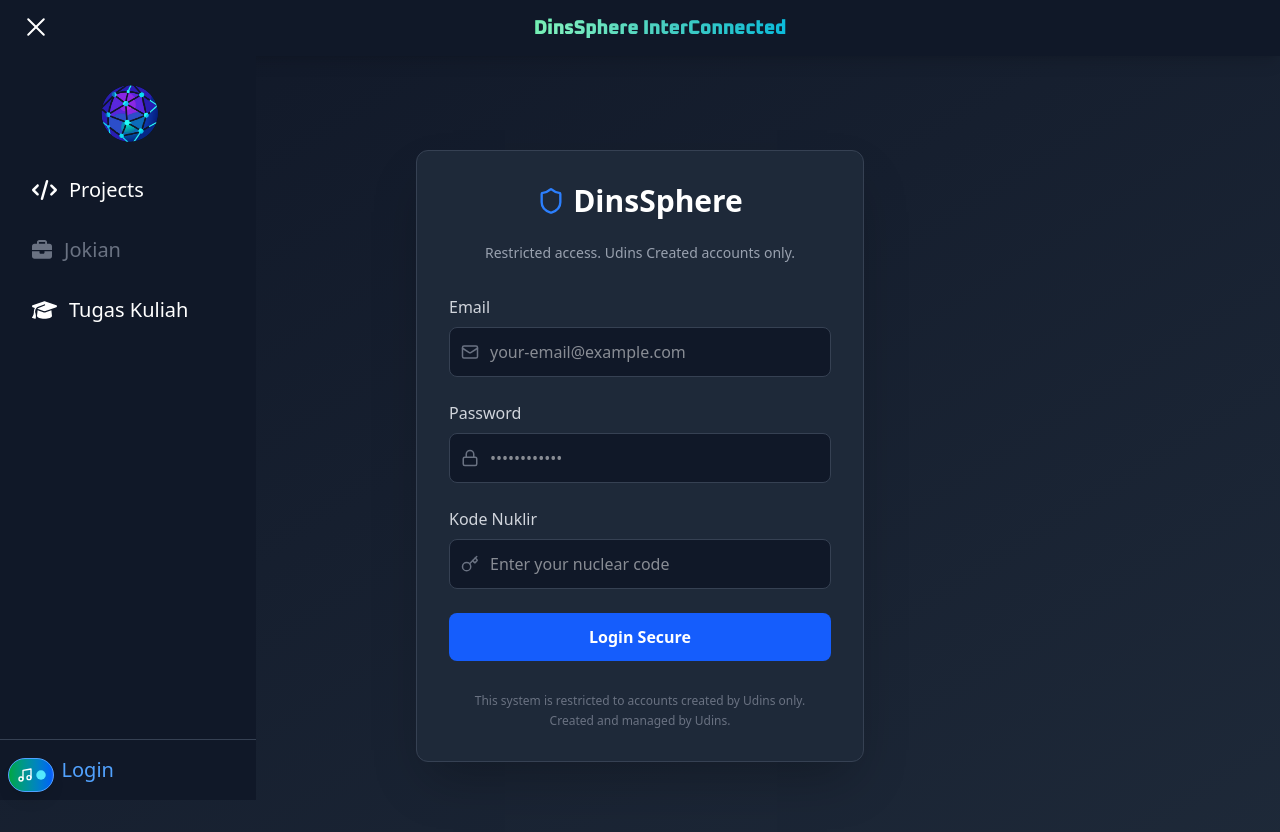
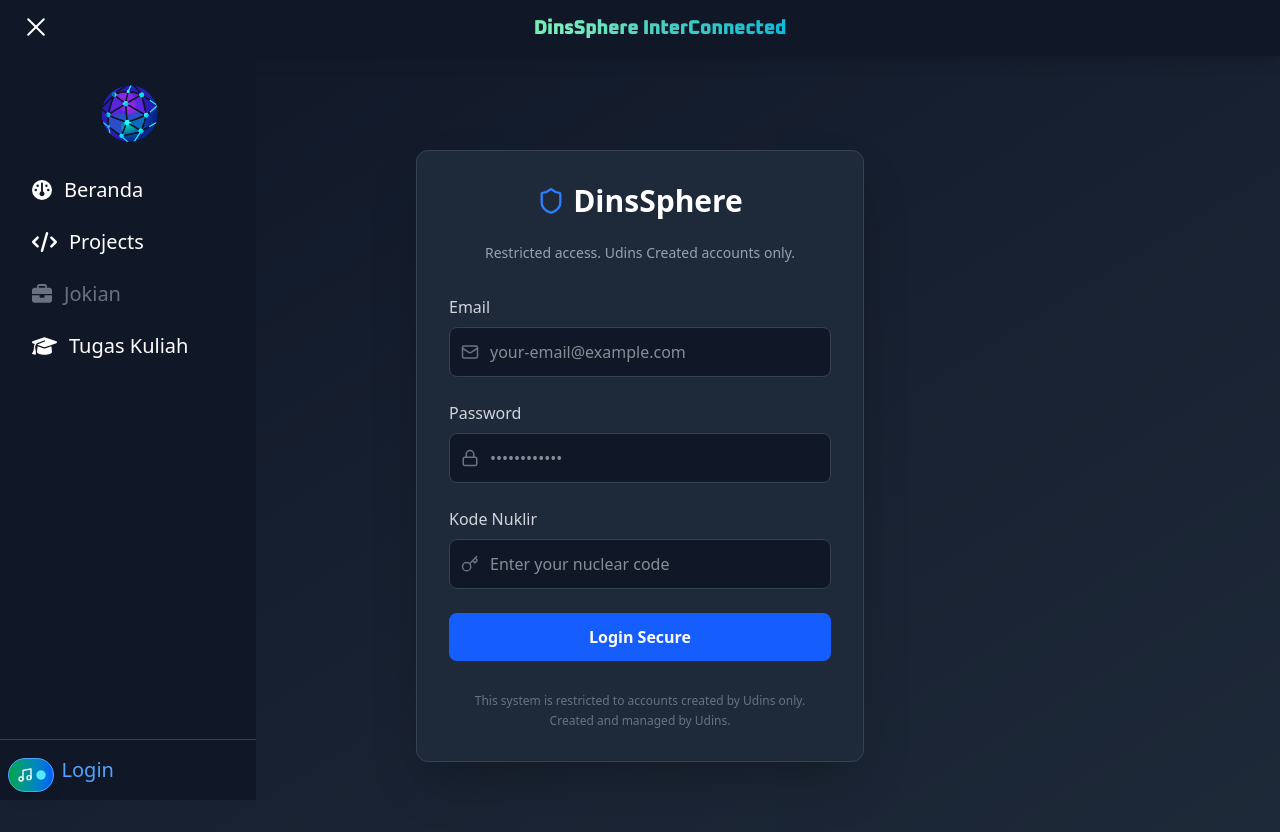
Before and after one commit to ahmadsyaifuddin-dins/DinsSphere, a React (Vite) app in the folder frontend/: page /login in a window 1280 px wide. Both pictures are taken after a click on the button 36 px from the left and 28 px from the top of the page. Shown: the top 832 px of the page. Built offline with nearby package versions, Linux system fonts and the light colour scheme; no server answers.

Commit message:
menambahkan menu beranda

```diff
--- a/frontend/src/components/Navbar.jsx
+++ b/frontend/src/components/Navbar.jsx
@@ -11,7 +11,8 @@ import {
   faAngleUp,
   faAngleDown,
   faSpinner,
-  faSignOutAlt
+  faSignOutAlt,
+  faDashboard
 } from "@fortawesome/free-solid-svg-icons";
 import { useAuth } from "../contexts/authContext";
 
@@ -184,7 +185,7 @@ const Navbar = () => {
 
               {/* Menu container with scroll capability */}
               <div className="flex-grow overflow-y-auto py-4">
-                <motion.div className="flex flex-col px-8 space-y-8">
+                <motion.div className="flex flex-col px-8 space-y-6">
                   {/* Loading State */}
                   {loading && (
                     <div className="flex justify-center items-center h-full">
@@ -199,6 +200,17 @@ const Navbar = () => {
                   {!loading && (
                     <>
                       {/* Menu Utama */}
+                      <motion.div variants={linkVariants}>
+                        <Link
+                          to="/dashboard"
+                          className="text-white hover:text-gray-300 text-xl font-medium flex items-center gap-3"
+                          onClick={() => setIsMenuOpen(false)}
+                        >
+                          <FontAwesomeIcon icon={faDashboard} />
+                          Beranda
+                        </Link>
+                      </motion.div>
+
                       <motion.div variants={linkVariants}>
                         <Link
                           to="/projects"
```
